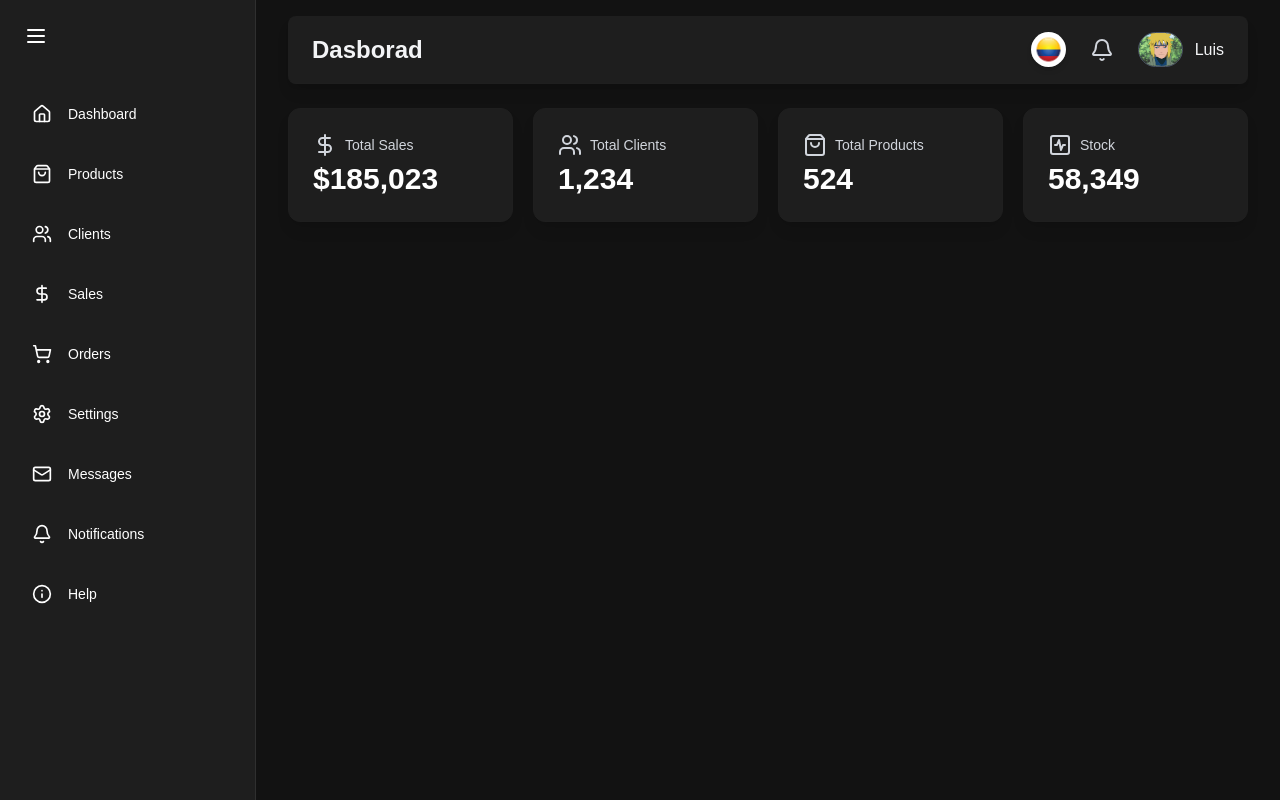
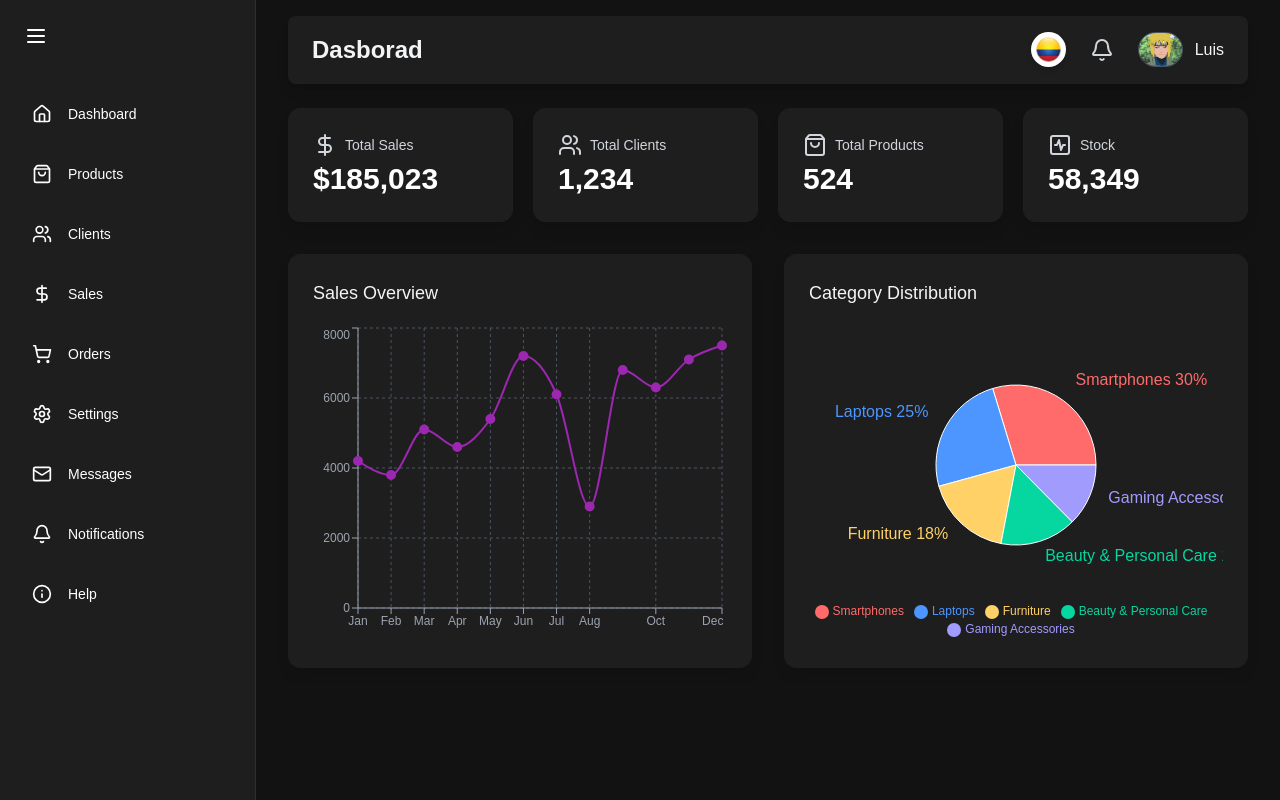
Before and after one commit to daluz0221/todo-front, a Next.js app: page /overview in a window 1280 px wide. Built offline with nearby package versions, Linux system fonts and the light colour scheme.

Commit message:
agregados graficas

```diff
--- a/src/app/(task)/overview/page.tsx
+++ b/src/app/(task)/overview/page.tsx
@@ -1,4 +1,4 @@
-import { StatCard } from "@/components";
+import { CategoryDistributionChart, SalesOverviewChart, StatCard } from "@/components";
 import { DollarSign, ShoppingBag, SquareActivity, Users } from "lucide-react";
 
 
@@ -13,6 +13,11 @@ export default function OverviewPage() {
           <StatCard name="Total Products" icon={<ShoppingBag className="mr-2" />} value="524" />
           <StatCard name="Stock" icon={<SquareActivity className="mr-2" />} value="58,349" />
         </div>
+
+        <div className="grid grid-cols-1 lg:grid-cols-2 gap-8">
+          <SalesOverviewChart />
+          <CategoryDistributionChart />
+        </div>
       </div>
     </div>
   );
--- a/src/components/index.ts
+++ b/src/components/index.ts
@@ -5,3 +5,5 @@
 export * from './ui/sidebar/SideBar';
 export * from './ui/header/header';
 export * from './ui/cards/StatCard';
+export * from './ui/charts/CategoryDistributionChart';
+export * from './ui/charts/SalesOverviewChart';
--- /dev/null
+++ b/src/components/ui/charts/CategoryDistributionChart.tsx
@@ -0,0 +1,73 @@
+'use client'
+
+import { useEffect, useState } from "react"
+import { Cell, Legend, Pie, PieChart, ResponsiveContainer, Tooltip } from "recharts";
+
+const COLORS = ["#FF6B6B", "#4D96FF", "#FFD166", "#06D6A0", "#A29BFE"]
+
+
+export const CategoryDistributionChart = () => {
+
+    const [categoryData, setCategoryData] = useState([]);
+    const [isSamllerOrMediumScreen, setIsSamllerOrMediumScreen] = useState(false)
+
+    useEffect(() => {
+        fetch("/data/data.json").then(res => res.json())
+            .then(data => setCategoryData(data.categories))
+    }, []);
+
+    useEffect(() => {
+
+        const updateScreenSize = () => {
+          setIsSamllerOrMediumScreen(window.innerWidth <= 768)
+        }
+
+        updateScreenSize();
+        window.addEventListener("resize", updateScreenSize)
+        return () => window.removeEventListener("resize", updateScreenSize)
+
+    }, []);
+
+    const outerRadius = isSamllerOrMediumScreen ? 60 : 80
+
+
+    return (
+        <div className="bg-[#1e1e1e] backdrop-blur-md shadow-lg rounded-xl p-4 md:p-6 border border-[#1f1f1f] mx-2 md:mx-0 animate-fade-in-up">
+            <h2 className="text-base md:text-lg font-medium mb-4 text-gray-100 text-center md:text-left">
+                Category Distribution
+            </h2>
+            <div className="h-64 md:h-80 w-full">
+                <ResponsiveContainer width="100%" height="100%">
+                    <PieChart>
+                        <Pie
+                            data={categoryData}
+                            cx="50%"
+                            cy="50%"
+                            outerRadius={outerRadius}
+                            labelLine={false}
+                            dataKey={"value"}
+                            label={({ name, percent }) => `${name} ${(percent * 100).toFixed(0)}%`}>
+
+                            {
+                                categoryData.map((entry, index) => (
+                                    <Cell key={`cell-${index}`} fill={COLORS[index % COLORS.length]} />
+                                ))
+                            }
+                        </Pie>
+                        <Tooltip contentStyle={{
+                            backgroundColor: "rgba(31,41,55,0.8)",
+                            borderColor: "#4b5563",
+                            borderRadius: "8px",
+                            padding: "8px",
+                            fontSize: "12px"
+                        }} itemStyle={{
+                            color: "#e5e7eb"
+                        }}
+                        />
+                        <Legend iconType="circle" layout="horizontal" align="center" wrapperStyle={{fontSize: 12}} />
+                    </PieChart>
+                </ResponsiveContainer>
+            </div>
+        </div>
+    )
+}
--- /dev/null
+++ b/src/components/ui/charts/SalesOverviewChart.tsx
@@ -0,0 +1,53 @@
+'use client';
+
+
+import { useEffect, useState } from "react"
+import { CartesianGrid, Line, LineChart, ResponsiveContainer, Tooltip, XAxis, YAxis } from "recharts";
+
+
+export const SalesOverviewChart = () => {
+
+  const [salesData, setSalesData] = useState([]);
+
+
+  useEffect(() => {
+    fetch("/data/data.json").then( res => res.json() )
+    .then( data => setSalesData(data.sales) )
+  }, [])
+
+  return (
+    <div className="bg-[#1e1e1e] backdrop-blur-md shadow-lg rounded-xl p-4 md:p-6 border border-[#1f1f1f] mx-2 md:mx-0 animate-fade-in-up">
+      <h2 className="text-base md:text-lg font-medium mb-4 text-gray-100 text-center md:text-left">
+        Sales Overview
+      </h2>
+      <div className="h-64 md:h-80">
+        <ResponsiveContainer width={'100%'} height={'100%'} >
+          <LineChart data={salesData}>
+            <CartesianGrid strokeDasharray={"3 3"} stroke="#4b5563" />
+            <XAxis dataKey={"name"} stroke="#9ca3af" tick={{fontSize: 12}} interval="preserveStartEnd" />
+            <YAxis stroke="#9ca3af" tick={{fontSize: 12}} width={40} />
+            <Tooltip
+              contentStyle={{
+                backgroundColor: "rgba(31,41,55,0.8)",
+                borderColor: "#4b5563",
+                fontSize: "12px"
+              }} itemStyle={{
+                color: "#e5e7eb"
+              }}
+            />
+            <Line type="monotone" dataKey={"sales"} stroke="#9c27b0" strokeWidth={2} dot={{
+              fill: "#9c27b0",
+              strokeWidth: 2,
+              r: 4
+            }}
+              activeDot={{
+                r: 6,
+                strokeWidth: 2
+              }}
+            />
+          </LineChart>
+        </ResponsiveContainer>
+      </div>
+    </div>
+  )
+}
```
